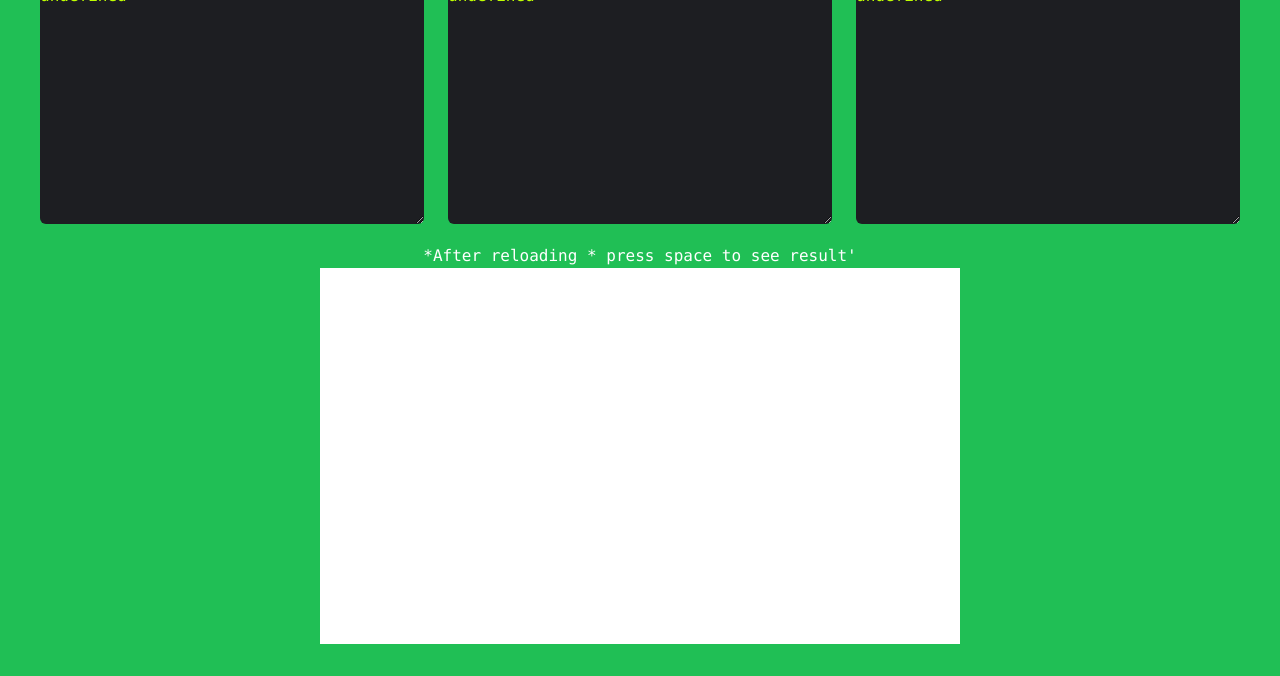
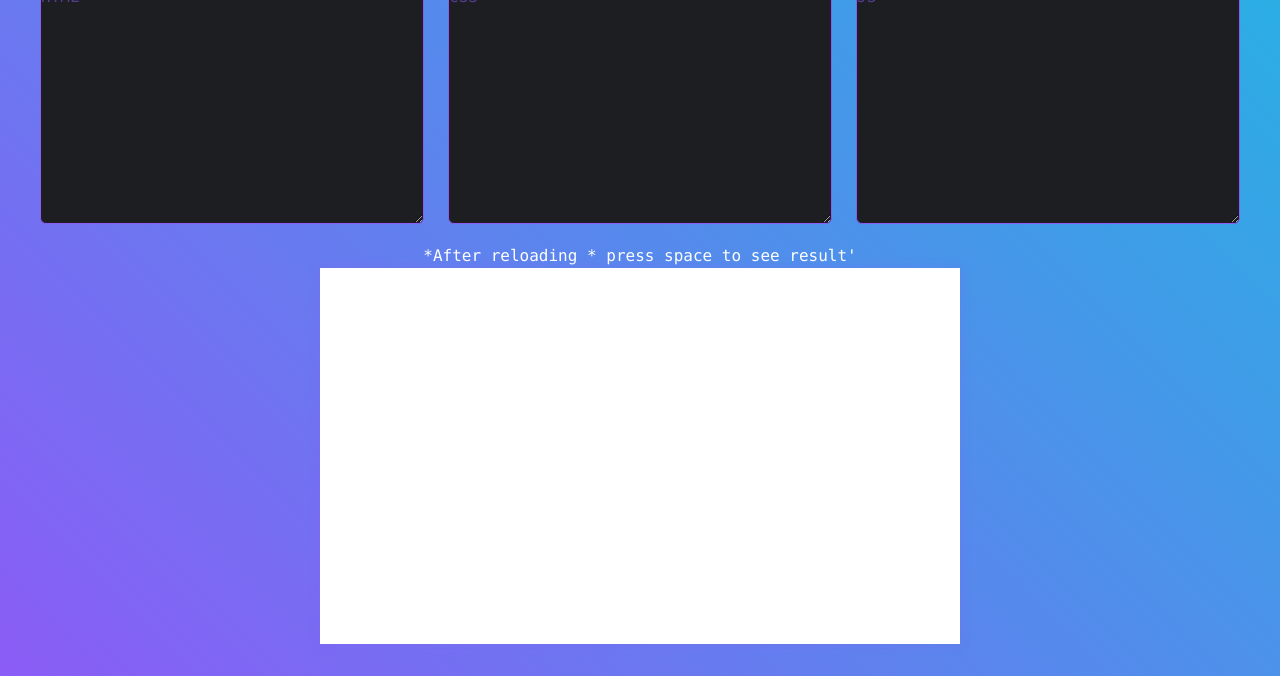
Before and after one commit to ukesh-dhakal/LivecodeEditor-For-HTML-CSS-and-JS, a website built with Vite: page index.html in a window 1280 px wide. Shown: the part 124-800 px from the top of the page. Built offline with nearby package versions, Linux system fonts and the light colour scheme.

Commit message:
Add files via upload

```diff
--- a/index.html
+++ b/index.html
@@ -7,35 +7,48 @@
     <meta http-equiv="X-UA-Compatible" content="ie=edge">
     <title>Live Code Editor</title>
     <script src="https://cdn.tailwindcss.com"></script>
-
-
+    <link rel="stylesheet" href="style.css">
 </head>
 
-<body>
-  <section class=" min-[1280px]:h-screen  flex justify-center items-center flex-col font-mono bg-[#20BF55] overflow-hidden min-[1280px]:flex-col  ">
+<body class="pattern-bg">
+    <section class="min-[1280px]:h-screen  flex justify-center items-center flex-col font-mono overflow-hidden min-[1280px]:flex-col">
         <p class="text-white">@ukesh-dhakal</p>
         <section class="flex justify-center items-center m-2 sm:flex-col max-[900px]:flex-col min-[1280px]:flex-row   ">
 
-   <label class="flex flex-col m-3 items-center" > <img class="h-8 w-8" src="https://images.vexels.com/media/users/3/166383/isolated/preview/6024bc5746d7436c727825dc4fc23c22-html-programming-language-icon-by-vexels.png" alt="html">
-    <textarea class=" min-[1280px]:h-[30vh] min-[1280px]:w-[30vw] h-[30vh] w-[70vw] bg-[#1D1E22] text-[#bfff00] rounded-md caret-pink-500" spellcheck="false" placeholder="HTML"  id="html" ></textarea>
+            <label class="flex flex-col m-3 items-center"> <img class="h-8 w-8" src="https://images.vexels.com/media/users/3/166383/isolated/preview/6024bc5746d7436c727825dc4fc23c22-html-programming-language-icon-by-vexels.png"
+                    alt="html">
+                <textarea class="min-[1280px]:h-[30vh] min-[1280px]:w-[30vw] h-[30vh] w-[70vw] bg-[#1D1E22] text-[#D1D5DB] rounded-md caret-pink-500
+                        placeholder-[#8B5CF6] placeholder-opacity-50 focus:placeholder-opacity-75
+                        focus:outline-none focus:ring focus:border-[#8B5CF6] border border-[#8B5CF6]"
+                    spellcheck="false" placeholder="HTML" id="html"></textarea>
             </label>
 
-   <label class="flex flex-col m-3 items-center" > <img class="h-8 w-6" src="https://th.bing.com/th/id/R.a57aeaeb1cbf1b1b9adea4df1992d7ab?rik=GLd8n3txdXGdjA&pid=ImgRaw&r=0" alt="css">
-    <textarea class=" min-[1280px]:h-[30vh] min-[1280px]:w-[30vw]  h-[30vh] w-[70vw] bg-[#1D1E22] text-[#bfff00] rounded-md caret-pink-500" spellcheck="false" placeholder="CSS"   id="css" ></textarea>
+            <label class="flex flex-col m-3 items-center"> <img class="h-8 w-6"
+                    src="https://th.bing.com/th/id/R.a57aeaeb1cbf1b1b9adea4df1992d7ab?rik=GLd8n3txdXGdjA&pid=ImgRaw&r=0"
+                    alt="css">
+                <textarea class="min-[1280px]:h-[30vh] min-[1280px]:w-[30vw]  h-[30vh] w-[70vw] bg-[#1D1E22] text-[#D1D5DB] rounded-md caret-pink-500
+                        placeholder-[#8B5CF6] placeholder-opacity-50 focus:placeholder-opacity-75
+                        focus:outline-none focus:ring focus:border-[#8B5CF6] border border-[#8B5CF6]"
+                    spellcheck="false" placeholder="CSS" id="css"></textarea>
             </label>
 
-   <label class="flex flex-col m-3 items-center" ><img class="h-8 w-8" src="https://avatars1.githubusercontent.com/u/13569958?s=280&v=4" alt="js">
-    <textarea class=" min-[1200px]:h-[30vh] min-[1200px]:w-[30vw]   h-[30vh] w-[70vw] bg-[#1D1E22] text-[#bfff00] rounded-md caret-pink-500" spellcheck="false" placeholder="JS" id="js" ></textarea>
+            <label class="flex flex-col m-3 items-center"><img class="h-8 w-8"
+                    src="https://avatars1.githubusercontent.com/u/13569958?s=280&v=4" alt="js">
+                <textarea class="min-[1200px]:h-[30vh] min-[1200px]:w-[30vw]   h-[30vh] w-[70vw] bg-[#1D1E22] text-[#D1D5DB] rounded-md caret-pink-500
+                        placeholder-[#8B5CF6] placeholder-opacity-50 focus:placeholder-opacity-75
+                        focus:outline-none focus:ring focus:border-[#8B5CF6] border border-[#8B5CF6]"
+                    spellcheck="false" placeholder="JS" id="js"></textarea>
             </label>
 
         </section>
 
 
-  <label class="flex justify-center items-center flex-col min-[1280px]:h-[50vh] min-[1280px]:w-[50vw] max-[900px]:m-2" >
+        <label class="flex justify-center items-center flex-col min-[1280px]:h-[50vh] min-[1280px]:w-[50vw] max-[900px]:m-2">
             <p class="text-white text-center">
                 *After reloading * press space to see result'
             </p>
-    <iframe  id="output" class="bg-white font-black h-[40vh] w-[80vw] min-[1280px]:h-[50vh] min-[1280px]:w-[50vw]  " ></iframe>
+            <iframe id="output"
+                class="bg-white font-black h-[40vh] w-[80vw] min-[1280px]:h-[50vh] min-[1280px]:w-[50vw]  "></iframe>
         </label>
     </section>
 
--- a/main.js
+++ b/main.js
@@ -1,25 +1,22 @@
-const html_code = document.querySelector('#html ');
-const css_code = document.querySelector('#css ');
+const html_code = document.querySelector('#html');
+const css_code = document.querySelector('#css');
 const js_code = document.querySelector('#js');
 const result = document.querySelector('#output');
 
 function run() {
-
   localStorage.setItem('html_code', html_code.value);
   localStorage.setItem('css_code', css_code.value);
   localStorage.setItem('js_code', js_code.value);
-
 
   result.contentDocument.body.innerHTML = `<style>${localStorage.css_code}</style>` + localStorage.html_code;
   result.contentWindow.eval(localStorage.js_code);
 }
 
-
 html_code.onkeyup = () => run();
 css_code.onkeyup = () => run();
 js_code.onkeyup = () => run();
 
-
-html_code.value = localStorage.html_code;
-css_code.value = localStorage.css_code;
-js_code.value = localStorage.js_code;
+// Check if values exist in local storage before setting the default values
+html_code.value = localStorage.html_code || '';
+css_code.value = localStorage.css_code || '';
+js_code.value = localStorage.js_code || '';
--- /dev/null
+++ b/style.css
@@ -0,0 +1,34 @@
+
+.pattern-bg {
+    background: linear-gradient(45deg, #8B5CF6, #25B3E3); /* Adjust the gradient colors */
+}
+
+
+
+textarea {
+    transition: background-color 0.3s, color 0.3s, border-color 0.3s, transform 0.3s;
+}
+
+
+textarea {
+    background-color: #1D1E22;
+    color: #D1D5DB;
+    border: 1px solid #8B5CF6;
+}
+
+textarea::placeholder {
+    color: #8B5CF6;
+}
+
+
+textarea:focus {
+    border-color: #8B5CF6;
+    outline: none;
+    transform: scale(1.02);
+}
+
+
+#output {
+    box-shadow: 0 0 10px rgba(139, 92, 246, 0.3);
+    transition: box-shadow 0.3s;
+}
```
Also changed, not shown: Screenshot from 2023-11-01 15-49-47.png (added). Lines whose indentation alone changed are shown as unchanged.
